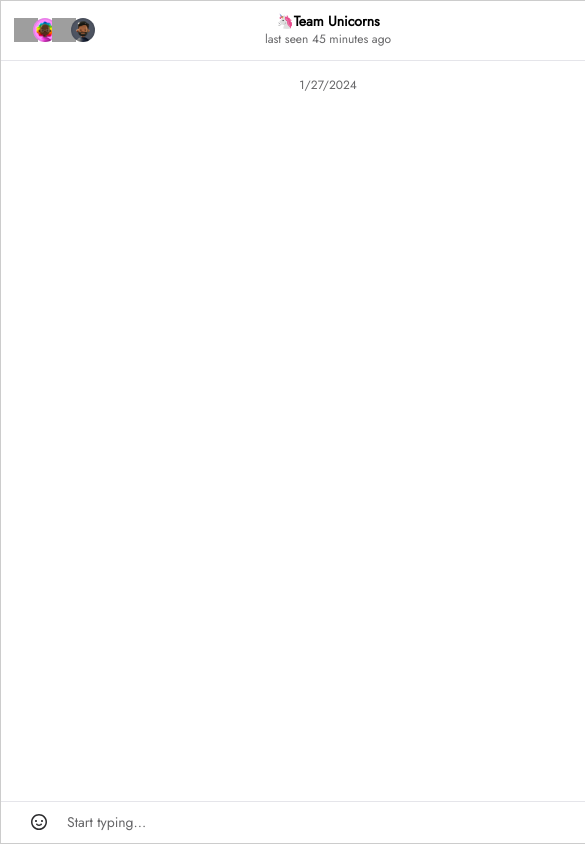
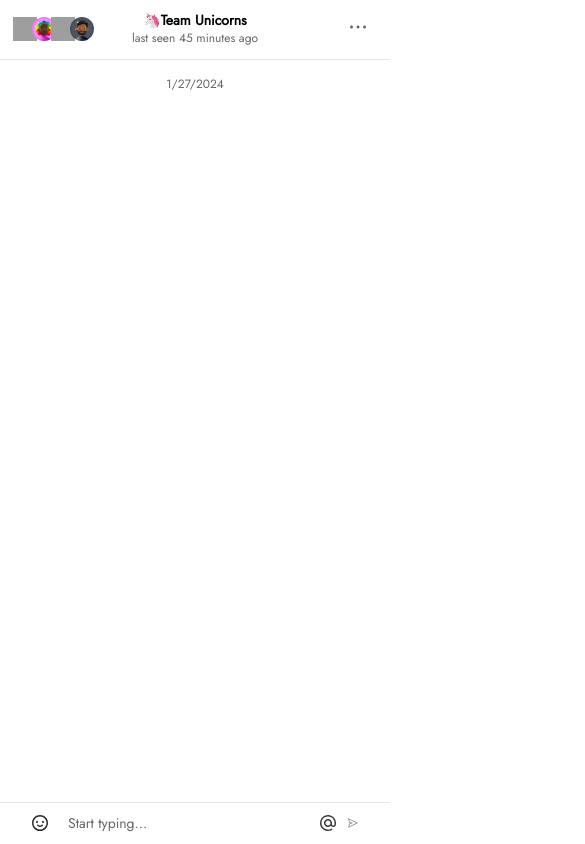
Before and after one commit to TrailblazerPlaya/chat, a Next.js app: page /chat in a window 390 px wide. Shown: the top 844 px of the page, 585 px wide, since content can reach past the window. Built offline with nearby package versions, Linux system fonts and the light colour scheme; grey boxes are pictures that could not be loaded.

Commit message:
Adaptive

```diff
--- a/app/lib/state.ts
+++ b/app/lib/state.ts
@@ -8,11 +8,6 @@ interface Message {
 	timestamp: number;
 	isBot?: boolean;
 }
-
-// interface ImageMessage extends Message {
-// 	type: "image";
-// 	imageUrl: string;
-// }
 
 interface ChatState {
 	messages: Message[];
--- a/app/ui/chat/style/Chat.module.scss
+++ b/app/ui/chat/style/Chat.module.scss
@@ -1,11 +1,24 @@
 .Chat {
-	background-color: var(--background-color);
 	display: flex;
 	flex-direction: column;
+	background-color: var(--background-color);
 	width: 100vh;
 	max-width: 656px;
 	height: 100vh;
 	max-height: 960px;
 	margin: 0 auto;
-	border: 1px solid #ccc;
+	border: 1px solid #e5e5ea;
 }
+
+@media screen and (max-width: 768px) {
+	// Стили для устройств с шириной экрана до 768px
+	.Chat {
+		width: 100%;
+		height: 100vh;
+		border: none;
+	}
+}
+
+@media screen and (min-width: 769px) and (max-width: 1024px) {
+	// Стили для устройств с шириной экрана от 769px до 1024px
+}
--- a/app/ui/chat/style/Footer.module.scss
+++ b/app/ui/chat/style/Footer.module.scss
@@ -28,6 +28,7 @@
 
 .Upload {
 	margin-right: 12px;
+	margin-left: 12px;
 }
 
 .Samoletik {
@@ -43,3 +44,8 @@
 .ActiveSamoletik {
 	color: #007aff;
 }
+@media screen and (max-width: 768px) {
+	.FooterInput {
+		width: 240px;
+	}
+}
--- a/app/ui/chat/style/Main.module.scss
+++ b/app/ui/chat/style/Main.module.scss
@@ -81,7 +81,7 @@
 	line-height: 20px;
 	height: 31px;
 	padding-bottom: 11px;
-	max-width: 50vh;
+	max-width: 25vh;
 	word-wrap: break-word;
 }
 
@@ -91,6 +91,7 @@
 	align-items: flex-end;
 	font-size: 12px;
 	color: #555;
+	min-width: 52px;
 }
 
 .MessageActions {
@@ -142,6 +143,7 @@
 	outline: none;
 	background-color: var(--color-blue);
 	color: var(--color-white);
+	max-width: 300px;
 }
 
 .CurrentDate {
@@ -243,3 +245,8 @@
 	position: absolute;
 	top: 0;
 }
+@media screen and (max-width: 768px) {
+	.EditInput {
+		max-width: 200px;
+	}
+}
```
